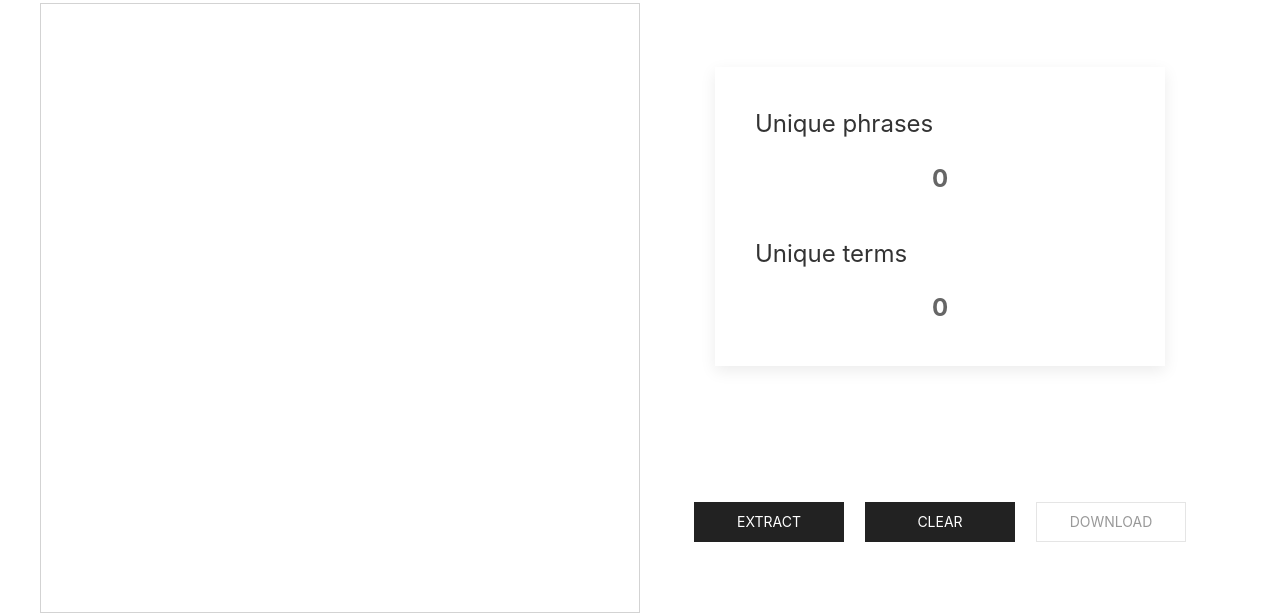
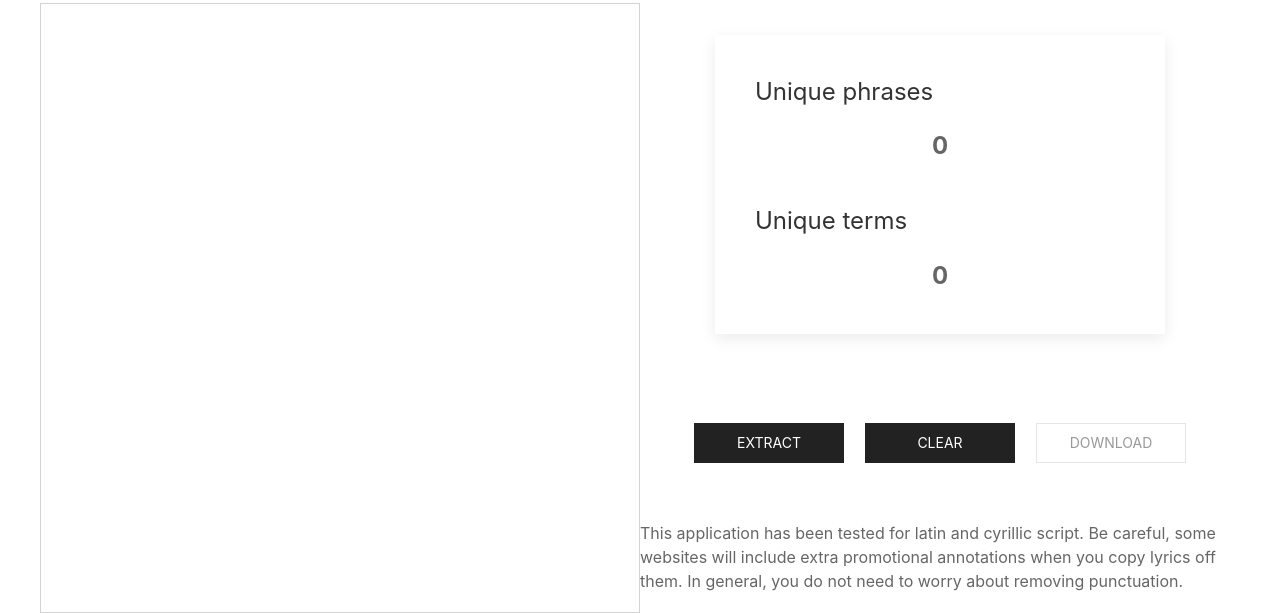
Before and after one commit to pat-jpnk/song-vocabulary, a plain HTML site: page index.html in a window 1280 px wide. Shown: the part 228-841 px from the top of the page. Drawn offline with Linux system fonts and the light colour scheme; files whose address does not match are found by name.

Commit message:
Added alert

```diff
--- a/index.html
+++ b/index.html
@@ -43,6 +43,14 @@
 
 			</div>
 
+			<div uk-alert>
+				<p>This application has been tested for latin and cyrillic script. Be careful,
+				some websites will include extra promotional annotations when you copy lyrics off them.
+				In general, you do not need to worry about removing punctuation.</p>
+			</div>
+
+
+
 		</div>
 	</div>
 
```
